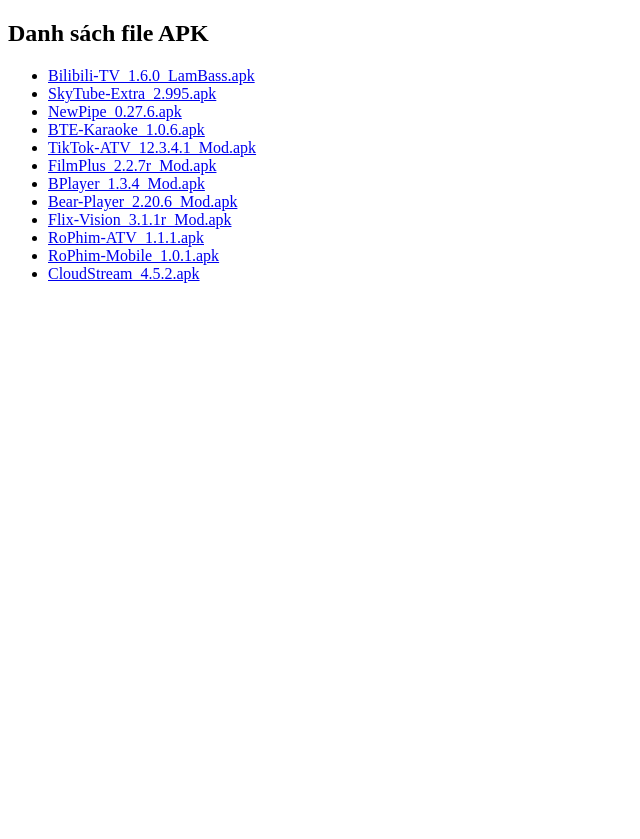
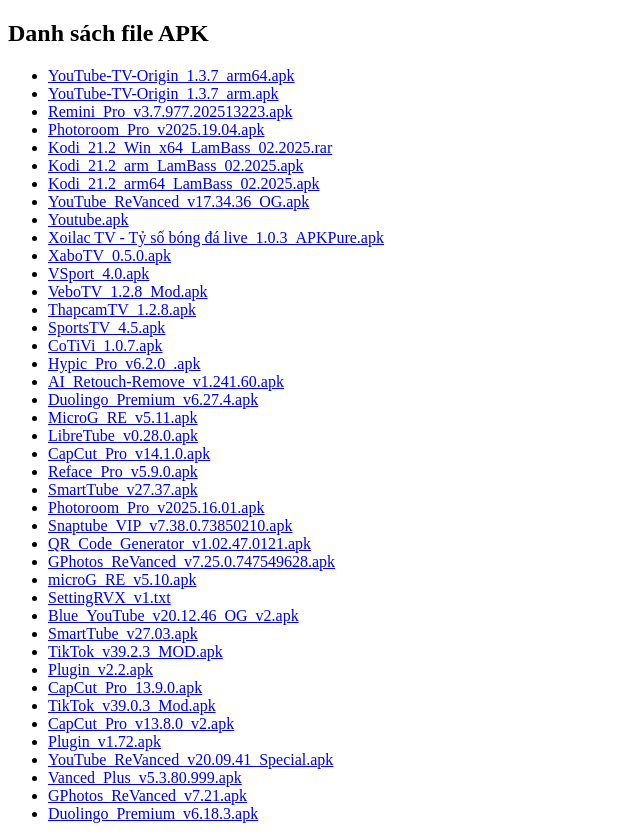
Before and after one commit to anhducjp2002/anhduc.github.io, a plain HTML site: page index.html in a window 1280 px wide. Shown: the whole page, without its empty margins (0-640 px from the left). Before the commit the page ends 800 px from the top, so only its background shows below. Drawn offline with Linux system fonts and the light colour scheme.

Commit message:
Update index.html

```diff
--- a/index.html
+++ b/index.html
@@ -7,18 +7,134 @@
 <body>
   <h2>Danh sách file APK</h2>
   <ul>
-    <li><a href="Bilibili-TV_1.6.0_LamBass.apk">Bilibili-TV_1.6.0_LamBass.apk</a></li>
-    <li><a href="SkyTube-Extra_2.995.apk">SkyTube-Extra_2.995.apk</a></li>
-    <li><a href="NewPipe_0.27.6.apk">NewPipe_0.27.6.apk</a></li>
-    <li><a href="BTE-Karaoke_1.0.6.apk">BTE-Karaoke_1.0.6.apk</a></li>
-    <li><a href="TikTok-ATV_12.3.4.1_Mod.apk">TikTok-ATV_12.3.4.1_Mod.apk</a></li>
-    <li><a href="FilmPlus_2.2.7r_Mod.apk">FilmPlus_2.2.7r_Mod.apk</a></li>
-    <li><a href="BPlayer_1.3.4_Mod.apk">BPlayer_1.3.4_Mod.apk</a></li>
-    <li><a href="Bear-Player_2.20.6_Mod.apk">Bear-Player_2.20.6_Mod.apk</a></li>
-    <li><a href="Flix-Vision_3.1.1r_Mod.apk">Flix-Vision_3.1.1r_Mod.apk</a></li>
-    <li><a href="RoPhim-ATV_1.1.1.apk">RoPhim-ATV_1.1.1.apk</a></li>
-    <li><a href="RoPhim-Mobile_1.0.1.apk">RoPhim-Mobile_1.0.1.apk</a></li>
-    <li><a href="CloudStream_4.5.2.apk">CloudStream_4.5.2.apk</a></li>
+<li><a href="https://drive.google.com/uc?export=download&id=13moRWejZtka4YlKgjiHXDgWWpLBRiExI">YouTube-TV-Origin_1.3.7_arm64.apk</a></li>
+
+
+<li><a href="https://drive.google.com/uc?export=download&id=1Y77azauo0_TLCYlCYTWyy6lnLHlX0i9i">YouTube-TV-Origin_1.3.7_arm.apk</a></li>
+
+
+<li><a href="https://drive.google.com/uc?export=download&id=1buFS30Mcu4NfDOIW2JowROqSbNaX2Lde">Remini_Pro_v3.7.977.202513223.apk</a></li>
+
+
+<li><a href="https://drive.google.com/uc?export=download&id=1WkIUF1YlfY3hfqyv4ZFDSfdeWzuOhWbj">Photoroom_Pro_v2025.19.04.apk</a></li>
+
+
+<li><a href="https://drive.google.com/uc?export=download&id=1XAkGTR5ZaRzYx80Cvr-AC_8X5q8reKYu">Kodi_21.2_Win_x64_LamBass_02.2025.rar</a></li>
+
+
+<li><a href="https://drive.google.com/uc?export=download&id=1m2e1YGZsuAPbaiyb1TcRLBYS04RdQIbP">Kodi_21.2_arm_LamBass_02.2025.apk</a></li>
+
+
+<li><a href="https://drive.google.com/uc?export=download&id=15SxA3XPTGJCgNs0-cs-J9eJorCThXCos">Kodi_21.2_arm64_LamBass_02.2025.apk</a></li>
+
+
+<li><a href="https://drive.google.com/uc?export=download&id=1u6T7RxXhLgIHUQUut93iD37u3PGEjCny">YouTube_ReVanced_v17.34.36_OG.apk</a></li>
+
+
+<li><a href="https://drive.google.com/uc?export=download&id=1ObJdq1fJlGhy7fhxX-5zE7gWqlCNIf09">Youtube.apk</a></li>
+
+
+<li><a href="https://drive.google.com/uc?export=download&id=1OgdV5l_37A5n8a6mtT3MgetRI5-8dE3J">Xoilac TV - Tỷ số bóng đá live_1.0.3_APKPure.apk</a></li>
+
+
+<li><a href="https://drive.google.com/uc?export=download&id=1P-upUtPMNXy4pm3nZlc_uJgR_eL9LjKn">XaboTV_0.5.0.apk</a></li>
+
+
+<li><a href="https://drive.google.com/uc?export=download&id=1P4H78BA6VLxInEkEtuRV3CL5Kq7zC6II">VSport_4.0.apk</a></li>
+
+
+<li><a href="https://drive.google.com/uc?export=download&id=1P4dYW0_x5sGc8oFGrGUO6HvwBF3htCtz">VeboTV_1.2.8_Mod.apk</a></li>
+
+
+<li><a href="https://drive.google.com/uc?export=download&id=1P5oTRXhcJCMeduGiBX3NOxi9YZ5lW84n">ThapcamTV_1.2.8.apk</a></li>
+
+
+<li><a href="https://drive.google.com/uc?export=download&id=1P6LzJrPTi_IB0m__H2VEo_Qv-Hvo1o_G">SportsTV_4.5.apk</a></li>
+
+
+<li><a href="https://drive.google.com/uc?export=download&id=1OagntzV2-kCfe6xeVJ1OiPY_CZ7Jxsdj">CoTiVi_1.0.7.apk</a></li>
+
+
+<li><a href="https://drive.google.com/uc?export=download&id=1jjReJJb7Ckg50o5g6a6EDPQU5eYqODQn">Hypic_Pro_v6.2.0_.apk</a></li>
+
+
+<li><a href="https://drive.google.com/uc?export=download&id=1_BD3OkcrSg1bfIneyTu4siA_CyDOeGRv">AI_Retouch-Remove_v1.241.60.apk</a></li>
+
+
+<li><a href="https://drive.google.com/uc?export=download&id=18AK2O6eQdlvSTArmb7GFuqgQ7vTpDKZO">Duolingo_Premium_v6.27.4.apk</a></li>
+
+
+<li><a href="https://drive.google.com/uc?export=download&id=1oF0bA-Uvr-SZnhY0lGghGwqABd9c0aNY">MicroG_RE_v5.11.apk</a></li>
+
+
+<li><a href="https://drive.google.com/uc?export=download&id=1bjFgEDOagtA1lhgBaX8u8nblptoJsb0R">LibreTube_v0.28.0.apk</a></li>
+
+
+<li><a href="https://drive.google.com/uc?export=download&id=1vfEL4NCT0XHaPXPS-RtxTsaysjRTCecQ">CapCut_Pro_v14.1.0.apk</a></li>
+
+
+<li><a href="https://drive.google.com/uc?export=download&id=10QGW5yIz9aR2_Z3zjawvuPt4n5M8GUg8">Reface_Pro_v5.9.0.apk</a></li>
+
+
+<li><a href="https://drive.google.com/uc?export=download&id=1ToVuueFuV7meuGJoSal4r1z5e0e-Yjn1">SmartTube_v27.37.apk</a></li>
+
+
+<li><a href="https://drive.google.com/uc?export=download&id=1aBIptq7h9MmBJEszxOpb5D2oMvze4bON">Photoroom_Pro_v2025.16.01.apk</a></li>
+
+
+<li><a href="https://drive.google.com/uc?export=download&id=1_C6-snFSnaIwobyvbE3DlKw3Jsgit0ou">Snaptube_VIP_v7.38.0.73850210.apk</a></li>
+
+
+<li><a href="https://drive.google.com/uc?export=download&id=1VOHlrZRmDvaaHVpmf6mYY2cPXqsEW8YZ">QR_Code_Generator_v1.02.47.0121.apk</a></li>
+
+
+<li><a href="https://drive.google.com/uc?export=download&id=1cQdd2VO3Si57MKDyHoAFrStEy1P_EMg2">GPhotos_ReVanced_v7.25.0.747549628.apk</a></li>
+
+
+<li><a href="https://drive.google.com/uc?export=download&id=1jzE5hKn5nWNnk4_AY1Dt_zX9gpBDsnRG">microG_RE_v5.10.apk</a></li>
+
+
+<li><a href="https://drive.google.com/uc?export=download&id=1cF4xwthzAvR1chV6WKfdnTlrPjGqWGlb">SettingRVX_v1.txt</a></li>
+
+
+<li><a href="https://drive.google.com/uc?export=download&id=1OKpDOAaa7kC9jBOTL4RpugJnQi7pn40f">Blue_YouTube_v20.12.46_OG_v2.apk</a></li>
+
+
+<li><a href="https://drive.google.com/uc?export=download&id=1NKx4JGyfy-NIVZ3M6bvas39M4wTKEB33">SmartTube_v27.03.apk</a></li>
+
+
+<li><a href="https://drive.google.com/uc?export=download&id=1UKKaGKTxjMpxfMxIy4ZBFMPfmc1Rqlk-">TikTok_v39.2.3_MOD.apk</a></li>
+
+
+<li><a href="https://drive.google.com/uc?export=download&id=1mfxsiiK6qssAL5eft-nkjvWGmpywK153">Plugin_v2.2.apk</a></li>
+
+
+<li><a href="https://drive.google.com/uc?export=download&id=1HOgV3WEZXyp0dPHZFhfEuQin6HiDgDYe">CapCut_Pro_13.9.0.apk</a></li>
+
+
+<li><a href="https://drive.google.com/uc?export=download&id=1jb357i9h3h6OP7g0SbxvPF9pOXCKUozE">TikTok_v39.0.3_Mod.apk</a></li>
+
+
+<li><a href="https://drive.google.com/uc?export=download&id=1rPnDB7rJRqdvQI5P6jliQTsHkuqUG_FE">CapCut_Pro_v13.8.0_v2.apk</a></li>
+
+
+<li><a href="https://drive.google.com/uc?export=download&id=1zdFWueJPqdLdDA_5U6aj5A75phViHJLp">Plugin_v1.72.apk</a></li>
+
+
+<li><a href="https://drive.google.com/uc?export=download&id=1A9ekPe-7lTA0l1cEYEh80Wq-9gPdgZi1">YouTube_ReVanced_v20.09.41_Special.apk</a></li>
+
+
+<li><a href="https://drive.google.com/uc?export=download&id=1jLyo_Syv3dfPpyNNg16opENz2c2PzPuJ">Vanced_Plus_v5.3.80.999.apk</a></li>
+
+
+<li><a href="https://drive.google.com/uc?export=download&id=1jIHlknKWj_eqBqcvmba8f7h3-eIdX5CZ">GPhotos_ReVanced_v7.21.apk</a></li>
+
+
+<li><a href="https://drive.google.com/uc?export=download&id=1o7AcrbBrXDQ859riXDqtBur7ayz1adpA">Duolingo_Premium_v6.18.3.apk</a></li>
+
+
+
+
   </ul>
 </body>
 </html>
```
